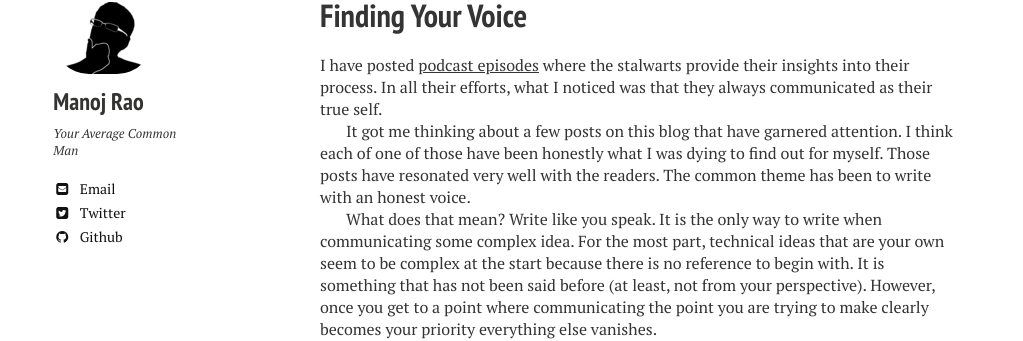
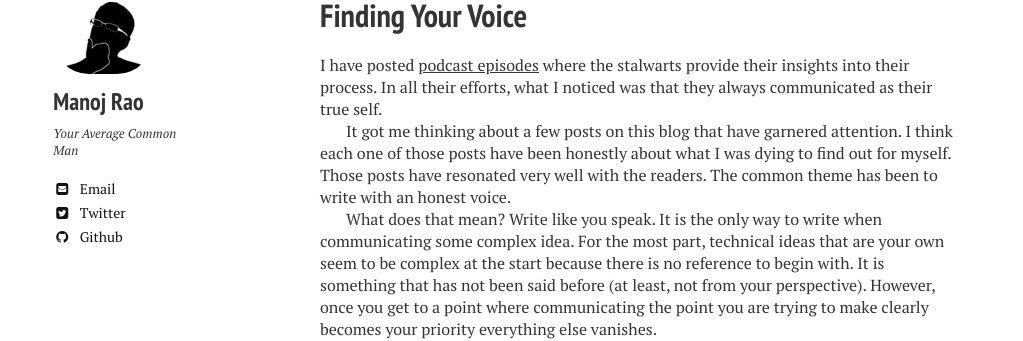
Before and after one commit to mycpuorg/mycpuorg.github.io, a Jekyll site: the page built from _posts/2020-02-20-voice-in-writing.md, in a window 1280 px wide. Shown: the part 136-477 px from the top of the page, without its empty margins (0-1023 px from the left). Built offline with Jekyll 4.4.1, drawn with Linux system fonts in a browser that asks for light colours; nearby versions of some CDN libraries; comment, search, counter and statistics services are not loaded.

Commit message:
fix typos

```diff
--- a/_posts/2020-02-20-voice-in-writing.md
+++ b/_posts/2020-02-20-voice-in-writing.md
@@ -10,9 +10,9 @@ stalwarts provide their insights into their process. In all their efforts, what
 I noticed was that they always communicated as their true self.
 
 It got me thinking about a few posts on this blog that have garnered
-attention. I think each of one of those have been honestly what I was dying to
-find out for myself. Those posts have resonated very well with the readers. The
-common theme has been to write with an honest voice.
+attention. I think each one of those posts have been honestly about what I was
+dying to find out for myself. Those posts have resonated very well with the
+readers. The common theme has been to write with an honest voice.
 
 What does that mean? Write like you speak. It is the only way to write when
 communicating some complex idea. For the most part, technical ideas that are
```
